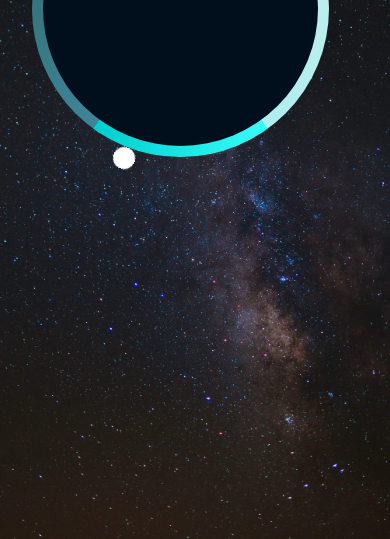
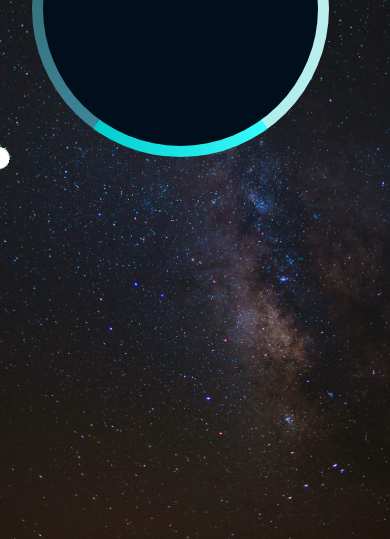
Before and after one commit to mariarecskova/Meditation-App, a plain HTML site: page index.html in a window 390 px wide. Shown: the part 305-844 px from the top of the page. Drawn offline with Linux system fonts and the light colour scheme.

Commit message:
small changes

```diff
--- a/style.css
+++ b/style.css
@@ -132,7 +132,7 @@ p {
   }
   .pointer-container {
     top: 10px;
-    left: 115px;
+    left: 1px;
     width: 20px;
     height: 160px;
   }
```
